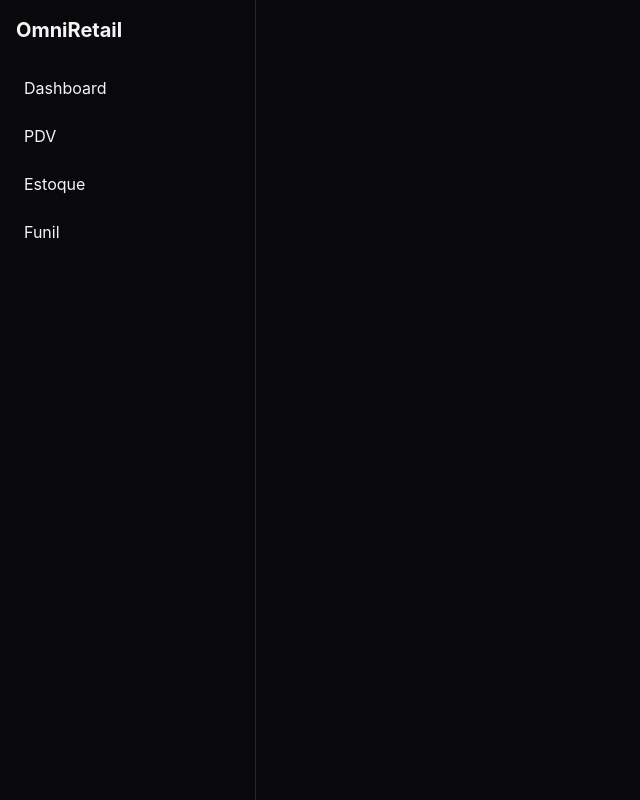
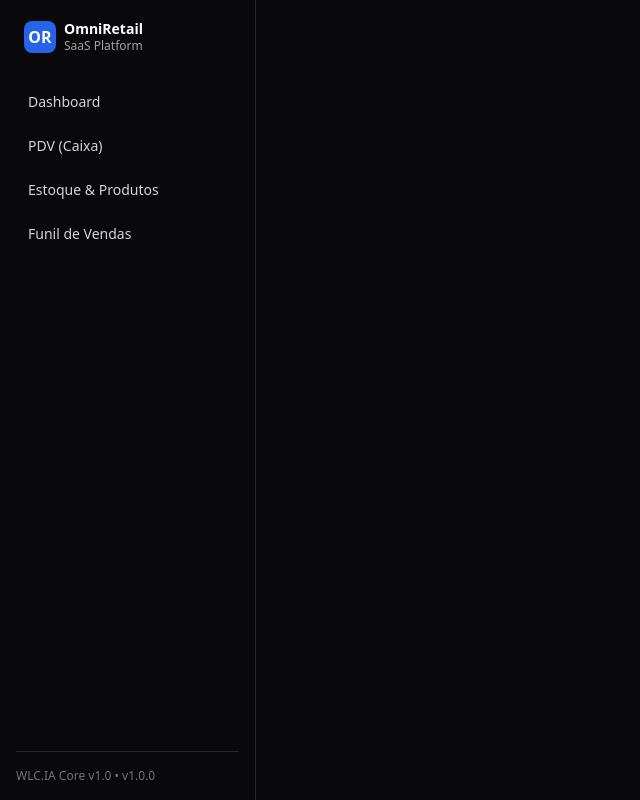
Before and after one commit to wlcpaim/Padraolovable2, a plain HTML site: page index.html in a window 1280 px wide. Shown: the whole page, without its empty margins (0-640 px from the left). Drawn offline with nearby package versions, Linux system fonts and the light colour scheme.

Commit message:
feat(html): adicionar as view-panes no index.html para suporte ao roteador SPA

```diff
--- a/index.html
+++ b/index.html
@@ -3,7 +3,7 @@
 <head>
   <meta charset="UTF-8">
   <meta name="viewport" content="width=device-width, initial-scale=1.0">
-  <title>WLC OmniRetail SaaS</title>
+  <title>WLC OmniRetail SaaS — Gestão Omnichannel</title>
   <script src="https://cdn.tailwindcss.com"></script>
   <script src="https://unpkg.com/lucide@latest"></script>
   <link rel="stylesheet" href="css/tokens.css">
@@ -11,19 +11,43 @@
     tailwind.config = { darkMode: 'class', theme: { extend: { colors: { bg: { app: '#09090b', surface: '#18181b' }, primary: '#3b82f6' } } } }
   </script>
 </head>
-<body class="bg-bg-app text-zinc-100 min-h-dvh flex">
-  <aside class="w-64 border-r border-zinc-800 p-4 space-y-6">
-    <div class="text-xl font-bold">OmniRetail</div>
-    <nav class="space-y-2">
-      <a href="#dashboard" class="block p-2 rounded hover:bg-zinc-800 transition">Dashboard</a>
-      <a href="#pdv" class="block p-2 rounded hover:bg-zinc-800 transition">PDV</a>
-      <a href="#estoque" class="block p-2 rounded hover:bg-zinc-800 transition">Estoque</a>
-      <a href="#funil" class="block p-2 rounded hover:bg-zinc-800 transition">Funil</a>
+<body class="bg-bg-app text-zinc-100 min-h-dvh flex font-sans">
+  <aside class="w-64 border-r border-zinc-800 bg-zinc-950 p-4 space-y-6 flex flex-col">
+    <div class="flex items-center gap-2 px-2 py-1">
+      <div class="w-8 h-8 rounded-lg bg-blue-600 flex items-center justify-center font-bold text-white">OR</div>
+      <div>
+        <div class="font-bold text-sm leading-tight text-white">OmniRetail</div>
+        <div class="text-xs text-zinc-400">SaaS Platform</div>
+      </div>
+    </div>
+
+    <nav class="space-y-1 flex-1">
+      <a href="#dashboard" class="flex items-center gap-3 px-3 py-2.5 rounded-lg text-sm font-medium text-zinc-300 hover:bg-zinc-900 hover:text-white transition">
+        <span>Dashboard</span>
+      </a>
+      <a href="#pdv" class="flex items-center gap-3 px-3 py-2.5 rounded-lg text-sm font-medium text-zinc-300 hover:bg-zinc-900 hover:text-white transition">
+        <span>PDV (Caixa)</span>
+      </a>
+      <a href="#estoque" class="flex items-center gap-3 px-3 py-2.5 rounded-lg text-sm font-medium text-zinc-300 hover:bg-zinc-900 hover:text-white transition">
+        <span>Estoque & Produtos</span>
+      </a>
+      <a href="#funil" class="flex items-center gap-3 px-3 py-2.5 rounded-lg text-sm font-medium text-zinc-300 hover:bg-zinc-900 hover:text-white transition">
+        <span>Funil de Vendas</span>
+      </a>
     </nav>
+
+    <div class="pt-4 border-t border-zinc-800 text-xs text-zinc-500">
+      WLC.IA Core v1.0 • v1.0.0
+    </div>
   </aside>
-  <main id="app" class="flex-1 p-8">
-    <div id="content"></div>
+
+  <main id="app" class="flex-1 p-8 overflow-y-auto max-h-dvh">
+    <div class="view-pane" data-view="dashboard"></div>
+    <div class="view-pane" data-view="pdv"></div>
+    <div class="view-pane" data-view="estoque"></div>
+    <div class="view-pane" data-view="funil"></div>
   </main>
+
   <script type="module" src="js/core/router.js"></script>
 </body>
 </html>
```
